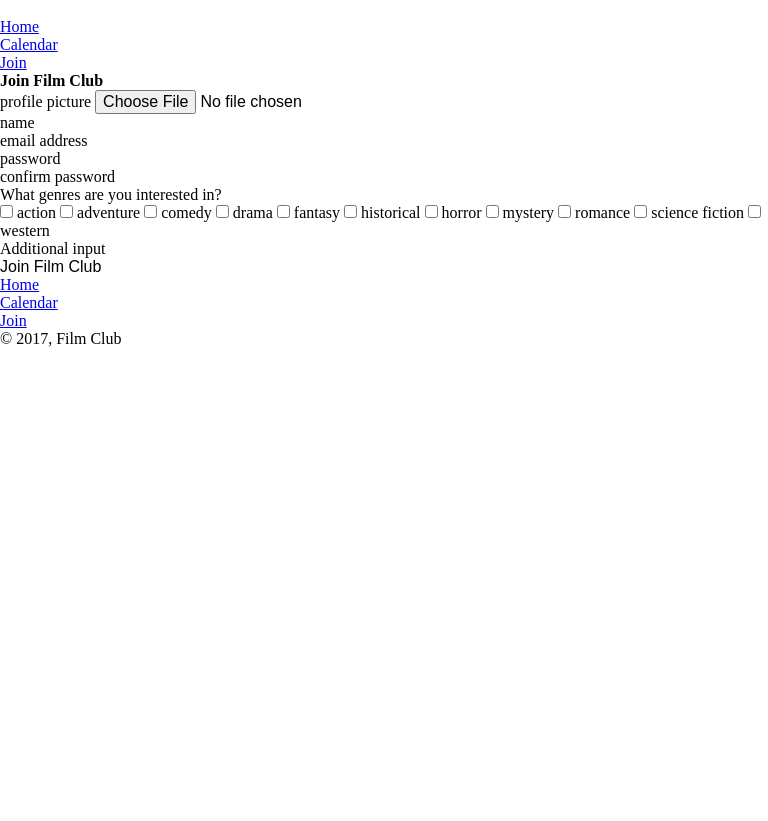
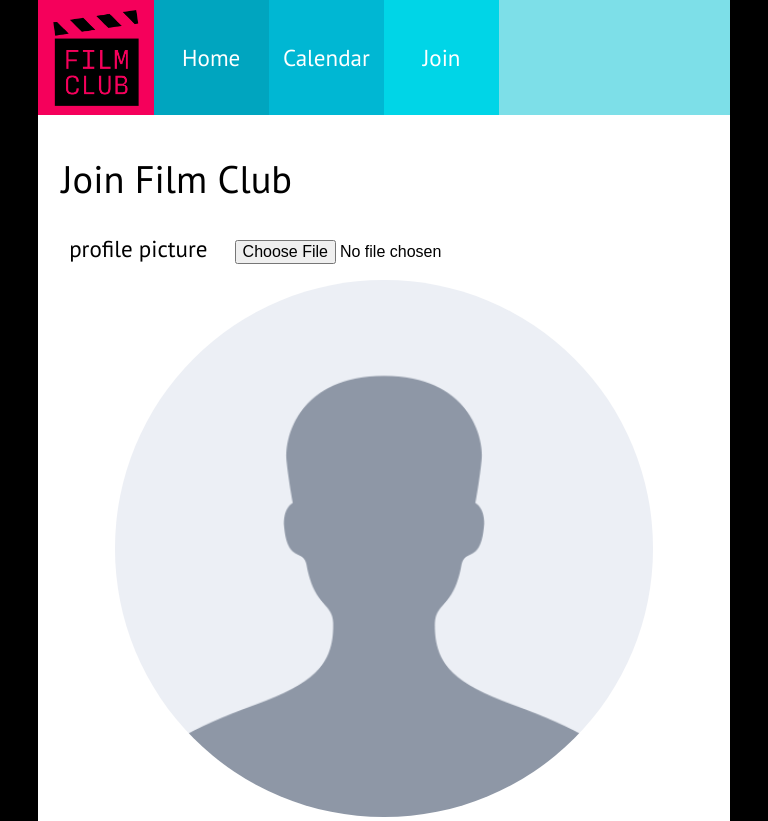
Before and after one commit to jasonmgrigg/week-two-project, a plain HTML site: page join/index.html in a window 768 px wide. Shown: the top 821 px of the page. Before the commit the page ends 800 px from the top, so only its background shows below. Drawn offline with Linux system fonts and the light colour scheme.

Commit message:
join page tablet sizing

```diff
--- a/css/join.css
+++ b/css/join.css
@@ -263,4 +263,226 @@ nav ul {
 
 @media only screen and (max-width: 768px) and (min-width: 545px) {
 
-}
+
+    body {
+      background-color: black;
+    }
+
+    a {
+      text-decoration: none;
+      color: #FFFFFF;
+    }
+
+    header nav ul {
+      height: 15vw;
+      width: 90vw;
+      display: flex;
+      flex-direction: row;
+      align-items: center;
+      flex-wrap: wrap;
+      background-color: none;
+    }
+
+    nav ul {
+      margin: auto;
+      height: 40vw;
+      width: 90vw;
+      background-color: #7DDFE8;
+      list-style: none;
+      text-decoration: none;
+      display: flex;
+      flex-direction: row;
+      flex-wrap: wrap;
+    }
+
+    .logo-container {
+      background: url('../images/filmclub.png');
+      background-position: center;
+      background-color: #F5005B;
+      background-size: 75%;
+      background-repeat: no-repeat;
+      padding-bottom: 2vw;
+      height: 15vw;
+      width: 15vw;
+      }
+
+
+      .nav-item1 {
+        height: 15vw;
+        width: 15vw;
+        background-color: #00A5BF;
+        font-family: 'PT Sans', sans-serif;
+        font-size: 3vw;
+        display: flex;
+        align-items: center;
+        justify-content: center;
+      }
+
+      .nav-item2 {
+        height: 15vw;
+        width: 15vw;
+        background-color: #00B7D3;
+        font-family: 'PT Sans', sans-serif;
+        font-size: 3vw;
+        display: flex;
+        align-items: center;
+        justify-content: center;
+      }
+
+      .nav-item3 {
+        height: 15vw;
+        width: 15vw;
+        background-color: #00D5E7;
+        font-family: 'PT Sans', sans-serif;
+        font-size: 3vw;
+        display: flex;
+        align-items: center;
+        justify-content: center;
+      }
+
+    .header-content {
+      background-color: white;
+      margin: auto;
+      height: 300vw;
+      width: 90vw;
+    }
+
+    .header-label {
+      margin: auto;
+      font-family: 'PT Sans', sans-serif;
+      font-size: 5vw;
+      font-weight: lighter;
+      padding-left: 3vw;
+      padding-top: 5vw;
+    }
+
+    .profile-pic-upload {
+      padding-top: 2vw;
+      padding-left: 4vw;
+      margin-top: 2vw;
+      display: inline-block;
+      cursor: pointer;
+      font-family: 'PT Sans', sans-serif;
+      font-size: 3vw;
+    }
+
+    .form-group label {
+      margin-left: 4vw;
+      margin-top: 5vw;
+      font-family: 'PT Sans', sans-serif;
+      font-size: 3vw;
+    }
+
+    input {
+      margin-left: 3vw;
+      margin-top: 2vw;
+      margin-bottom: 2vw;
+    }
+
+    .form-group input {
+      margin-right: 3vw;
+      margin-left: 3vw;
+      margin-top: 1vw;
+      margin-bottom: 2vw;
+      border-style: solid;
+      border-width: .1vw;
+      color: gray;
+      width: 70vw;
+      height: 5vw;
+    }
+
+    .form-bottom {
+      margin-top: 4vw;
+    }
+
+    .form-bottom input {
+      margin-right: 5vw;
+      margin-left: -1vw;
+      margin-top: 1vw;
+      margin-bottom: 2vw;
+      border-style: solid;
+      border-width: .1vw;
+      color: gray;
+      width: 75vw;
+      height: 10vw;
+    }
+
+    .checkbox-list input {
+      padding-left: 3vw;
+      font-family: 'PT Sans', sans-serif;
+      font-size: 1vw;
+    }
+
+    .profile-picture {
+      margin: auto;
+      background: url('../images/profile-placeholder.png');
+      background-size: 100%;
+      background-repeat: no-repeat;
+      height: 70vw;
+      width: 70vw;
+      border-radius: 50%;
+    }
+
+    .checkbox-title {
+      padding-bottom: 5vw;
+      font-family: 'PT Sans', sans-serif;
+      font-size: 3vw;
+    }
+
+    .checkbox-list {
+      display: flex;
+      flex-direction: column;
+      padding-left: 3vw;
+      margin-top: 4vw;
+    }
+
+    .checkbox-list label{
+      padding-top: 2vw;
+      font-family: 'PT Sans', sans-serif;
+      font-size: 3vw;
+    }
+
+    button {
+      font-family: 'PT Sans', sans-serif;
+      font-size: 3vw;
+      background-color: #F5005B;
+      margin-left: 3vw;
+      margin-top: 3vw;
+      height: 13vw;
+      width: 25vw;
+      color: white;
+    }
+
+
+        footer nav ul {
+          margin: auto;
+          width: 90vw;
+          height: 15vw;
+          display: flex;
+          flex-direction: row;
+          flex-wrap: wrap;
+          align-items: center;
+        }
+
+        nav p {
+          margin: auto;
+          display: flex;
+          align-items: center;
+          margin-left: auto;
+          font-family: 'PT Sans', sans-serif;
+          font-size: 3vw;
+          color: white;
+        }
+
+        footer nav .nav-item1 {
+          width: 15vw;
+        }
+
+        footer nav .nav-item2 {
+          width: 15vw;
+        }
+
+        footer nav .nav-item3 {
+          width: 15vw;
+        }
+      }
```
